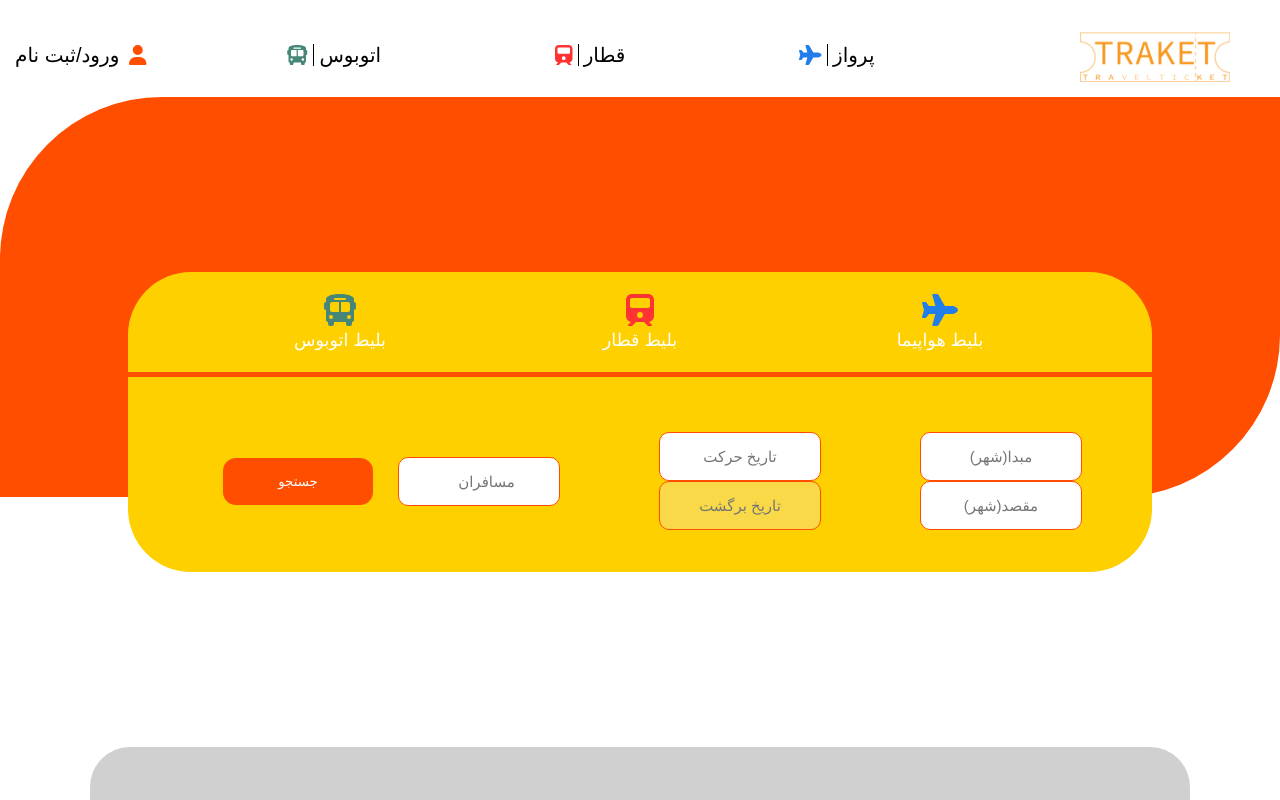
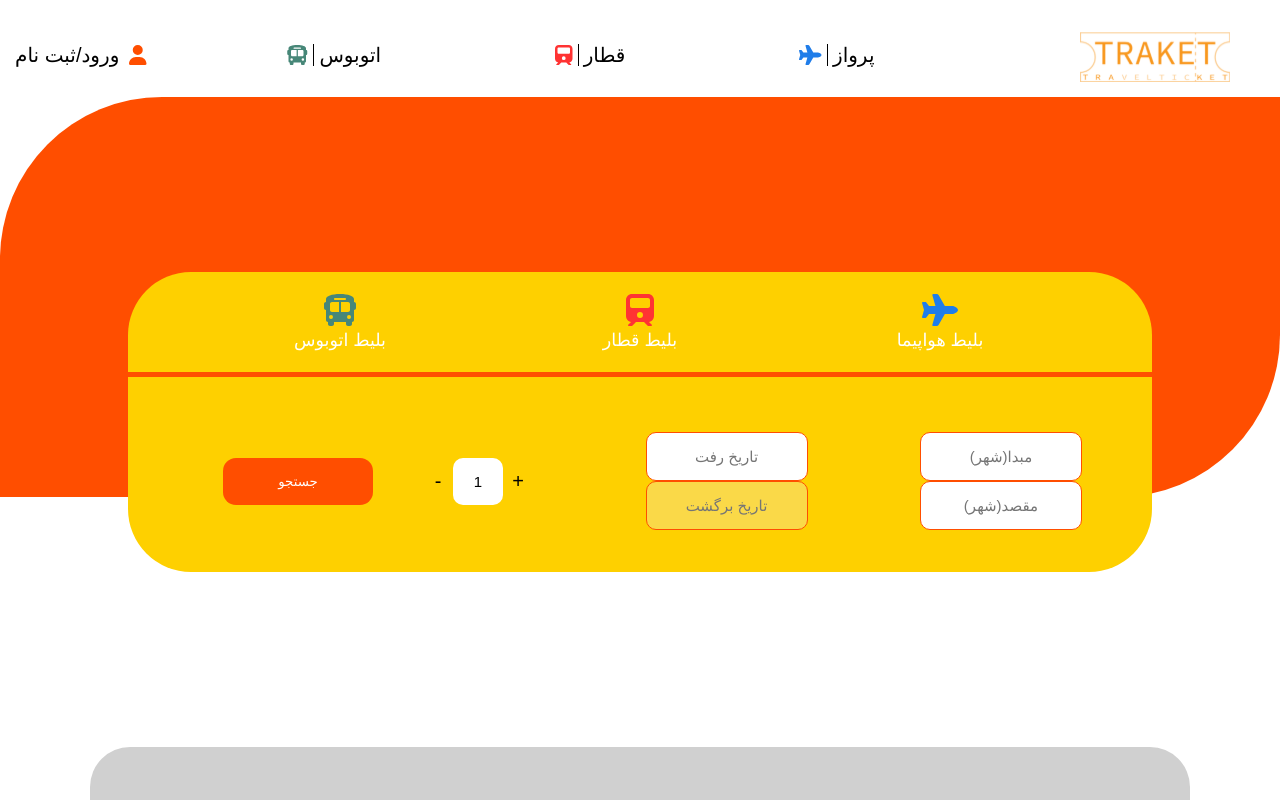
Before and after one commit to Alireza-Al/ticket-reservation-system, a React (Create React App) app: page / in a window 1280 px wide. Shown: the top 800 px of the page. Built offline with nearby package versions, Linux system fonts and the light colour scheme; no server answers; a small style sheet from the web is missing.

Commit message:
Create counter input and edit some codes

```diff
--- a/src/asset/App.scss
+++ b/src/asset/App.scss
@@ -87,6 +87,10 @@ input {
 	}
 }
 
+input[type="number"] {
+	text-align: left;
+}
+
 //Create this class for all pages that component on center
 .container {
 	width: 100%;
@@ -97,6 +101,34 @@ input {
 	justify-content: center;
 }
 
+//Create this class for counter input
+.counter {
+	display: flex;
+	align-items: center;
+	justify-content: center;
+	direction: ltr;
+
+	.counter-input {
+		width: 40px;
+		border: none;
+		text-align: center;
+		pointer-events: none;
+	}
+
+	.counter-btn {
+		cursor: pointer;
+		border-radius: 0px;
+		width: 30px !important;
+		background-color: transparent;
+		color: #000;
+		font-size: 20px;
+
+		&:hover {
+			background-color: transparent;
+		}
+	}
+}
+
 @import "./dashboardStyle/dashboard";
 @import "./homePageStyle/home-page";
 @import "./login-registerPageStyle/sign";
--- /dev/null
+++ b/src/component/searchBox/CounterInput.jsx
@@ -0,0 +1,28 @@
+import { useState, useEffect } from "react";
+
+function CounterInput(props) {
+
+	const [count, setCount] = useState(1);
+
+    //Set value of count for number of passengers
+    useEffect(() => {
+        props.inputF(count)
+    }, [count])
+
+	return (
+		<div className="counter">
+			<button
+				className="counter-btn"
+				onClick={() => count > 1 && setCount(count - 1)}
+			>
+				-
+			</button>
+			<input readOnly className="counter-input" type="text" value={count} />
+			<button className="counter-btn" onClick={() => setCount(count + 1)}>
+				+
+			</button>
+		</div>
+	);
+}
+
+export default CounterInput;
--- a/src/component/searchBox/plane/PlaneSearch.jsx
+++ b/src/component/searchBox/plane/PlaneSearch.jsx
@@ -1,10 +1,11 @@
-import React, { useState, useEffect } from "react";
-import axios from "../../../api/axios";
+import React, { useState } from "react";
 import { useNavigate } from "react-router-dom";
 import { connect } from "react-redux";
 import searchResult from "../../../data/actions/ticket/searchResult";
+import CounterInput from "../CounterInput";
 
 function PlaneSearch(props) {
+	//Create this state to control inputs and request to API
 	const [states, setStates] = useState({
 		departure: "",
 		destination: "",
@@ -12,7 +13,10 @@ function PlaneSearch(props) {
 		type: 2,
 	});
 
-    const history = useNavigate();
+	//Create this state to control number of passengers
+	const [numOfPassengers, setNumOfPassengers] = useState(1);
+
+	const history = useNavigate();
 
 	const searchTicket = (e) => {
 		e.preventDefault();
@@ -20,6 +24,11 @@ function PlaneSearch(props) {
 		history(
 			`/result?dep=${states.departure}&des=${states.destination}&start_time=${states.start_time}&et=${states.end_time}&type=${states.type}`
 		);
+	};
+
+	//Create this function to control counter input
+	const inputFunction = (count) => {
+		setNumOfPassengers(count);
 	};
 
 	return (
@@ -51,7 +60,7 @@ function PlaneSearch(props) {
 			<div className="round-trip-time">
 				<input
 					type="text"
-					placeholder="تاریخ حرکت"
+					placeholder="تاریخ رفت"
 					onFocus={(e) => (e.target.type = "date")}
 					onBlur={(e) => (e.target.type = "text")}
 					value={states.depatureDate}
@@ -78,17 +87,7 @@ function PlaneSearch(props) {
 				/>
 			</div>
 			<div className="num-of-passengers">
-				<input
-					type="number"
-					placeholder="مسافران"
-					value={states.numOfPassengers}
-					onChange={(e) => {
-						setStates({
-							...states,
-							numOfPassengers: e.target.value,
-						});
-					}}
-				/>
+				<CounterInput inputF={inputFunction} />
 			</div>
 			<div className="search-button">
 				<button onClick={(e) => searchTicket(e)}>جستجو</button>
@@ -98,9 +97,9 @@ function PlaneSearch(props) {
 }
 
 const mapStateToProps = (state) => {
-return {
-	ticket: state.ticket
-}
-}
+	return {
+		ticket: state.ticket,
+	};
+};
 
-export default connect(mapStateToProps, {searchResult})(PlaneSearch);
+export default connect(mapStateToProps, { searchResult })(PlaneSearch);
--- a/src/component/searchBox/train/TrainSearch.jsx
+++ b/src/component/searchBox/train/TrainSearch.jsx
@@ -1,17 +1,24 @@
-import { useState } from 'react'
+import { useState } from "react";
+import CounterInput from "../CounterInput";
 
 function TrainSearch() {
+	const [states, setStates] = useState({
+		source: "",
+		destination: "",
+		depatureDate: "",
+		returnDate: "",
+		numOfPassengers: 0,
+	});
 
-    const [states, setStates] = useState({
-        source: '',
-        destination: '',
-        depatureDate: '',
-        returnDate: '',
-        numOfPassengers: 0
-    })
+	//Create this state to control number of passengers
+	const [numOfPassengers, setNumOfPassengers] = useState(1);
 
+	//Create this function to control counter input
+	const inputFunction = (count) => {
+		setNumOfPassengers(count);
+	};
 
-    return (
+	return (
 		<div className="slot-container">
 			<div className="source-and-destination">
 				<input
@@ -67,17 +74,7 @@ function TrainSearch() {
 				/>
 			</div>
 			<div className="num-of-passengers">
-				<input
-					type="number"
-					placeholder="مسافران"
-					value={states.numOfPassengers}
-					onChange={(e) => {
-						setStates({
-							...states,
-							numOfPassengers: e.target.value,
-						});
-					}}
-				/>
+				<CounterInput inputF={inputFunction} />
 			</div>
 			<div className="search-button">
 				<button>جستجو</button>
@@ -86,4 +83,4 @@ function TrainSearch() {
 	);
 }
 
-export default TrainSearch
+export default TrainSearch;
```
